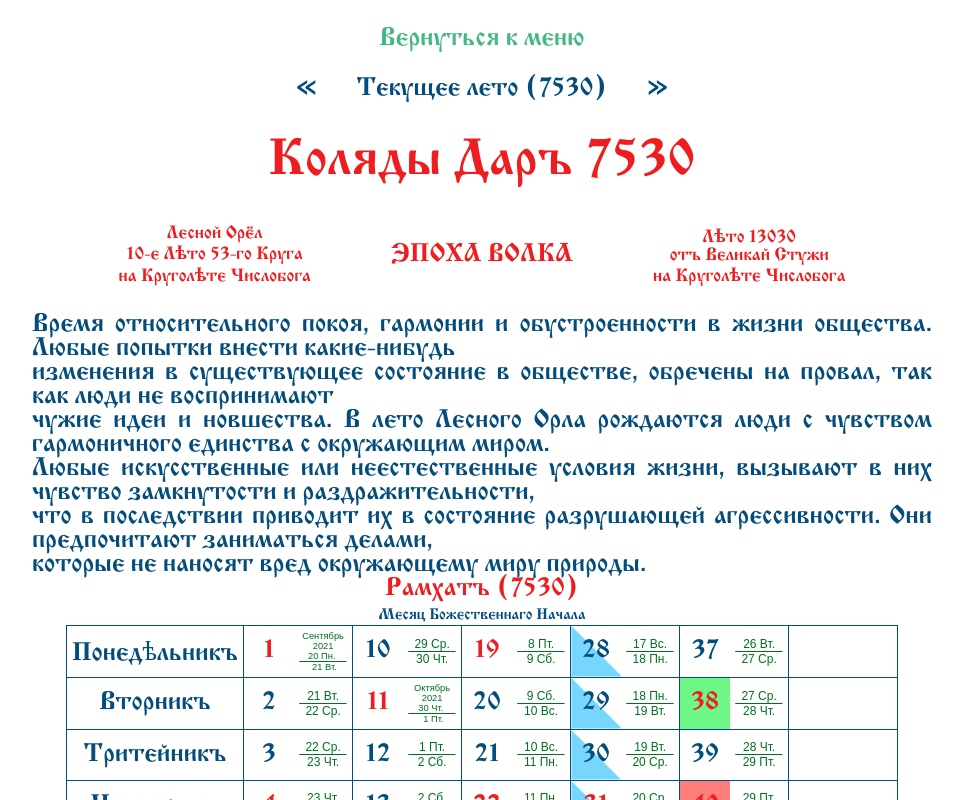
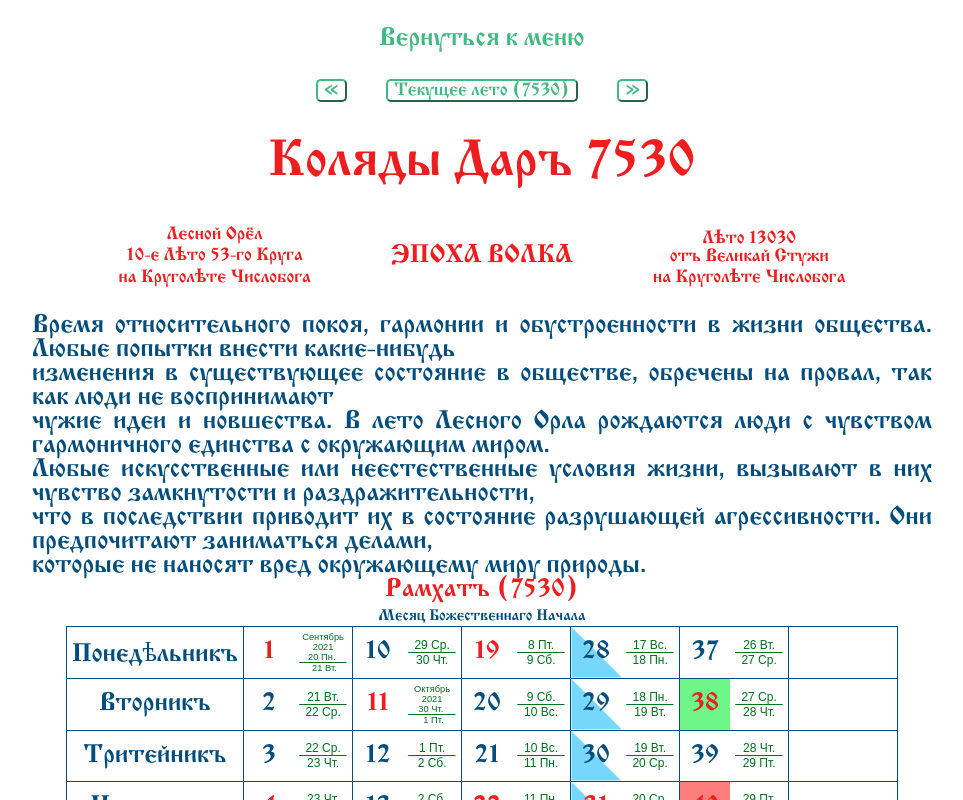
Before and after one commit to IT-P/oldcal, a Vue app: page / in a window 1280 px wide. Both pictures are taken after a click on the item "Календарь". Shown: the top 800 px of the page, without its empty margins (158-1121 px from the left). Built offline with nearby package versions, Linux system fonts and the light colour scheme.

Commit message:
Сделал кнопки навигации

```diff
--- a/src/assets/calendar.css
+++ b/src/assets/calendar.css
@@ -142,3 +142,21 @@ td.legenda {
     transparent 50%
   );
 }
+
+button {
+  color: #42b983;
+  font-size: 14pt;
+  font-family: "CyrillicOld";
+  background-color: white;
+  display: inline-block;
+  border-color: #42b983;
+  border-radius: 5px;
+
+}
+
+button:hover {
+  background-color: rgb(246, 255, 175);
+  cursor: pointer;
+  text-decoration: underline;
+  box-shadow: 5px;
+}
--- a/src/components/Calendar.vue
+++ b/src/components/Calendar.vue
@@ -1,13 +1,13 @@
 <template>
   <div align="center">
     <div>
-      <span class="arrow" @click="leto_nazad()">&laquo;</span>
+      <button @click="leto_nazad()">&laquo;</button>
       &nbsp;&nbsp;
-      <span class="arrow" @click="tekuschee_leto()"
-        >Текущее лето ({{ TEKUSCHEE_LETO }})</span
-      >
+      <button @click="tekuschee_leto()">
+        Текущее лето ({{ TEKUSCHEE_LETO }})
+      </button>
       &nbsp;&nbsp;
-      <span class="arrow" @click="leto_vpered()">&raquo;</span>
+      <button @click="leto_vpered()">&raquo;</button>
     </div>
     <h1>Коляды Даръ {{ LETO }}</h1>
     <table border="0" class="zagolovok" width="800px">
@@ -277,7 +277,7 @@
 
 <script>
 import nazvaniyeLeta from "../js/NazvaniyaLet.js";
-import opisaniyeLeta from "../js/OpisaniyaLet.js"
+import opisaniyeLeta from "../js/OpisaniyaLet.js";
 import Ramhat from "./Ramhat.vue";
 import Ailet from "./Ailet.vue";
 import Beilet from "./Beilet.vue";
@@ -306,10 +306,10 @@ export default {
   },
   methods: {
     nazvaniye_leta: function (leto) {
-      return(nazvaniyeLeta(leto));
+      return nazvaniyeLeta(leto);
     },
     opisaniye_leta: function (leto) {
-      return(opisaniyeLeta(leto));
+      return opisaniyeLeta(leto);
     },
     tekuschee_leto: function () {
       const current_grig_date = new Date();
```
